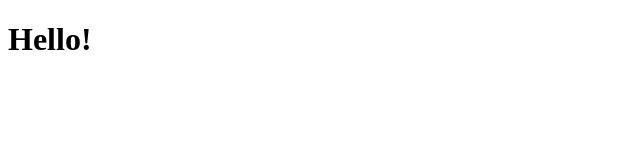
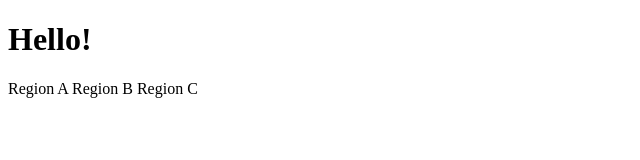
Before and after one commit to opiartsy/opiartsy.github.io, a plain HTML site: page index.html in a window 1280 px wide. Shown: the whole page, without its empty margins (0-640 px from the left). Drawn offline with Linux system fonts and the light colour scheme.

Commit message:
Update index.html

```diff
--- a/index.html
+++ b/index.html
@@ -4,5 +4,12 @@
 </head>
 <body>
   <h1>Hello!</h1>
+  <fred>
+   Region A
+      <barney>
+         Region B
+      </barney>
+   Region C
+</fred>
 </body>
 </html>
```
